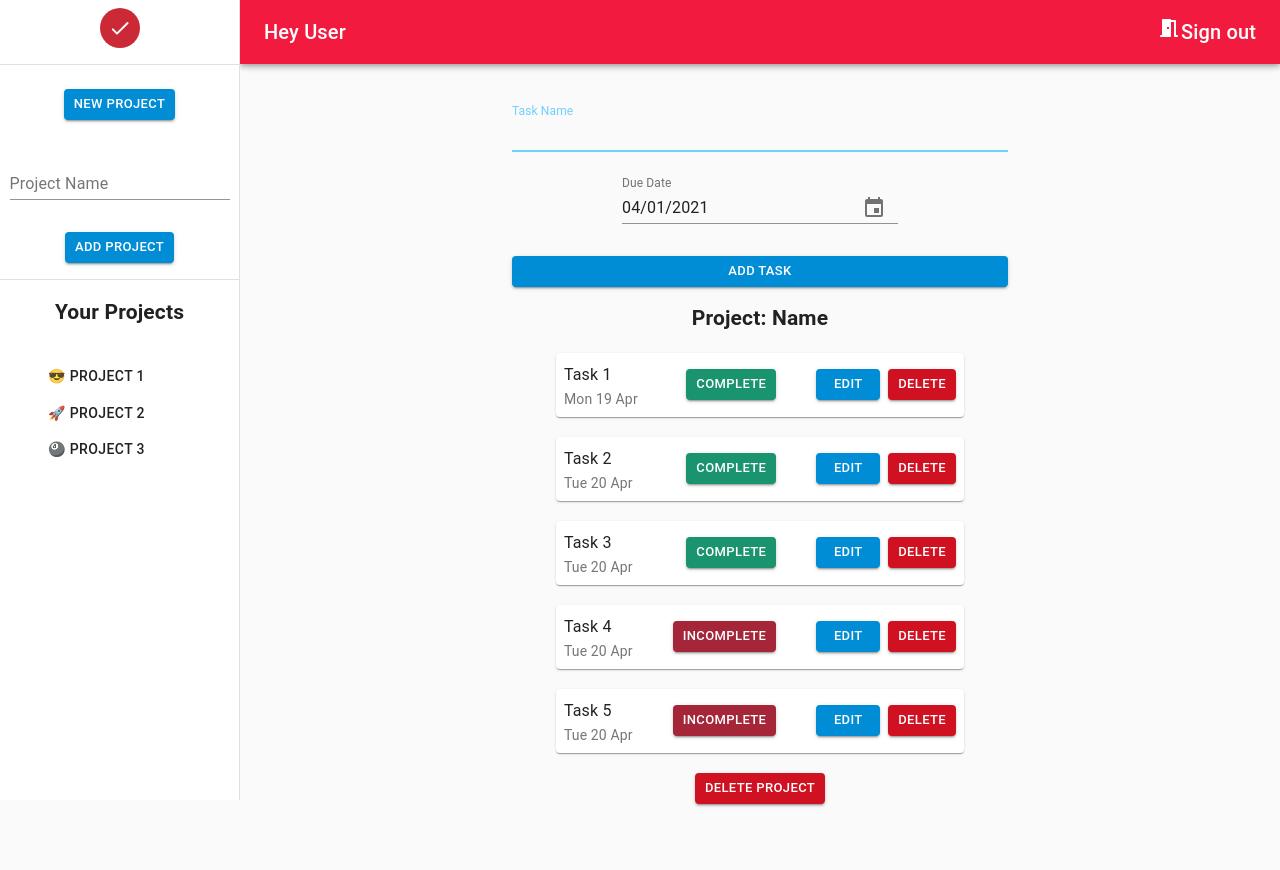
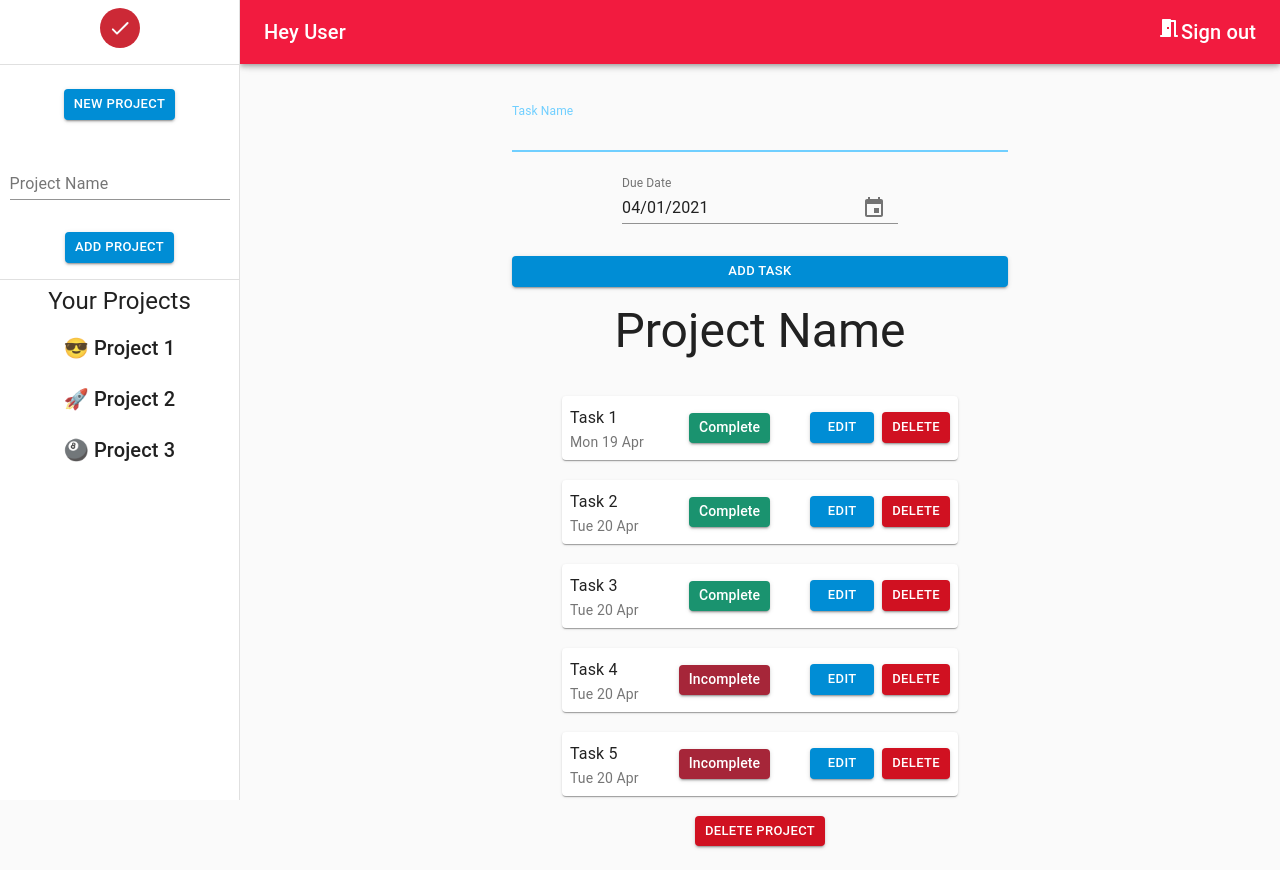
Before and after one commit to JaimeSolisS/ReactTodoList, a React (Create React App) app in the folder client/: page /projects in a window 1280 px wide. Before the commit the page ends 828 px from the top, so only its background shows below. Built offline with nearby package versions, Linux system fonts and the light colour scheme.

Commit message:
Feat Typography in various components

```diff
--- a/client/src/components/auth/Login.js
+++ b/client/src/components/auth/Login.js
@@ -5,6 +5,7 @@ import Avatar from "@material-ui/core/Avatar";
 import CheckRoundedIcon from "@material-ui/icons/CheckRounded";
 import Button from "@material-ui/core/Button";
 import { Link } from "react-router-dom";
+import Typography from "@material-ui/core/Typography";
 
 const useStyles = makeStyles((theme) => ({
   icon: {
@@ -65,7 +66,9 @@ const Login = () => {
         <Avatar className={classes.avatar}>
           <CheckRoundedIcon className={classes.icon} />
         </Avatar>
-        <h1>Log in</h1>
+        <Typography variant="h3" gutterBottom>
+          Log In
+        </Typography>
         <form onSubmit={onSubmit}>
           <TextField
             variant="outlined"
--- a/client/src/components/auth/Register.js
+++ b/client/src/components/auth/Register.js
@@ -5,6 +5,7 @@ import Avatar from "@material-ui/core/Avatar";
 import CheckRoundedIcon from "@material-ui/icons/CheckRounded";
 import Button from "@material-ui/core/Button";
 import { Link } from "react-router-dom";
+import Typography from "@material-ui/core/Typography";
 
 const useStyles = makeStyles((theme) => ({
   icon: {
@@ -35,7 +36,6 @@ const useStyles = makeStyles((theme) => ({
       theme.palette.type === "dark"
         ? theme.palette.text.main
         : theme.palette.text.light,
-
   },
 }));
 
@@ -67,7 +67,9 @@ const Register = () => {
         <Avatar className={classes.avatar}>
           <CheckRoundedIcon className={classes.icon} />
         </Avatar>
-        <h1>Sign Up</h1>
+        <Typography variant="h3" gutterBottom>
+          Sign Up
+        </Typography>
         <form onSubmit={onSubmit}>
           <TextField
             variant="outlined"
--- a/client/src/components/projects/Project.js
+++ b/client/src/components/projects/Project.js
@@ -1,11 +1,17 @@
 import React from "react";
 import Button from "@material-ui/core/Button";
+import Typography from "@material-ui/core/Typography";
+import Grid from "@material-ui/core/Grid";
 
 const Project = ({ project }) => {
   return (
-    <li>
-      <Button>{project.name}</Button>
-    </li>
+    <Grid>
+      <Button style={{ textTransform: "none" }}>
+        <Typography variant="h6" gutterBottom>
+          {project.name}
+        </Typography>
+      </Button>
+    </Grid>
   );
 };
 
--- a/client/src/components/projects/ProjectList.js
+++ b/client/src/components/projects/ProjectList.js
@@ -1,5 +1,6 @@
 import React from "react";
 import Project from "./Project";
+import Grid from "@material-ui/core/Grid";
 
 const ProjectList = () => {
   const projects = [
@@ -8,11 +9,11 @@ const ProjectList = () => {
     { name: "🎱 Project 3" },
   ];
   return (
-    <ul style={{ listStyle: "none" }}>
+    <Grid container direction="column" justify="flex-start" alignItems="center">
       {projects.map((project) => (
         <Project project={project} />
       ))}
-    </ul>
+    </Grid>
   );
 };
 
--- a/client/src/components/projects/Projects.js
+++ b/client/src/components/projects/Projects.js
@@ -94,10 +94,22 @@ function Projects(props) {
       </Grid>
 
       <Divider />
-      <Grid container justify="center">
-        <h1>Your Projects</h1>
+      <Grid
+        container
+        direction="column"
+        justify="flex-start"
+        alignItems="center"
+      >
+        <Grid item>
+          <Typography gutterBottom />
+          <Typography variant="h5" gutterBottom>
+            Your Projects
+          </Typography>
+        </Grid>
+        <Grid item>
+          <ProjectList />
+        </Grid>
       </Grid>
-      <ProjectList />
     </div>
   );
 
--- a/client/src/components/tasks/Task.js
+++ b/client/src/components/tasks/Task.js
@@ -50,6 +50,11 @@ const useStyles = makeStyles((theme) => ({
         ? theme.palette.text.main
         : theme.palette.text.light,
   },
+  typography: {
+    button: {
+      textTransform: "none",
+    },
+  },
 }));
 
 const Task = ({ task }) => {
@@ -71,8 +76,9 @@ const Task = ({ task }) => {
               size="small"
               variant="contained"
               className={classes.complete}
+              style={{ textTransform: "none" }}
             >
-              Complete
+              <Typography variant="subtitle2"> Complete</Typography>
             </Button>
           ) : (
             <Button
@@ -81,8 +87,9 @@ const Task = ({ task }) => {
               size="small"
               variant="contained"
               className={classes.incomplete}
+              style={{ textTransform: "none" }}
             >
-              Incomplete
+              <Typography variant="subtitle2"> Incomplete</Typography>
             </Button>
           )}
         </Grid>
--- a/client/src/components/tasks/TaskList.js
+++ b/client/src/components/tasks/TaskList.js
@@ -3,6 +3,7 @@ import Task from "./Task";
 import Grid from "@material-ui/core/Grid";
 import Button from "@material-ui/core/Button";
 import { makeStyles } from "@material-ui/core/styles";
+import Typography from "@material-ui/core/Typography";
 const useStyles = makeStyles((theme) => ({
   delete: {
     background:
@@ -18,6 +19,7 @@ const useStyles = makeStyles((theme) => ({
 
 const TaskList = () => {
   const classes = useStyles();
+
   const tasks = [
     { name: "Task 1", date: "Mon 19 Apr", status: true },
     { name: "Task 2", date: "Tue 20 Apr", status: true },
@@ -25,6 +27,7 @@ const TaskList = () => {
     { name: "Task 4", date: "Tue 20 Apr", status: false },
     { name: "Task 5", date: "Tue 20 Apr", status: false },
   ];
+
   return (
     <Fragment>
       <Grid
@@ -34,12 +37,16 @@ const TaskList = () => {
         alignItems="center"
       >
         <Grid item>
-          <h2 style={{ margin: "0px" }}>Project: Name</h2>
+          <Typography variant="h3" gutterBottom>
+            Project Name
+          </Typography>
         </Grid>
 
         <Grid item xs={10}>
           {tasks.length === 0 ? (
-            <li>There are no tasks to do</li>
+            <Typography variant="h4" gutterBottom>
+              There are no tasks to do
+            </Typography>
           ) : (
             tasks.map((task) => <Task task={task} />)
           )}
```
